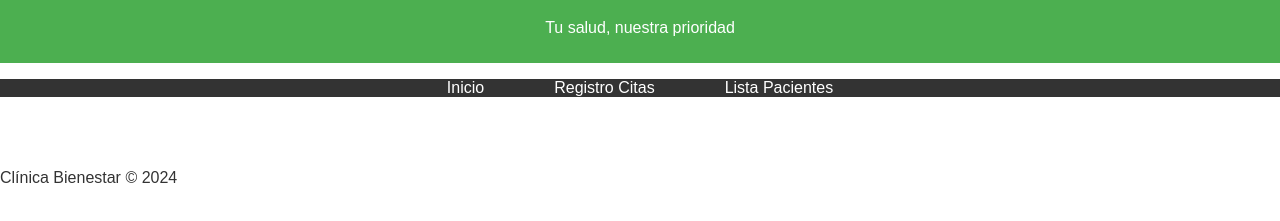
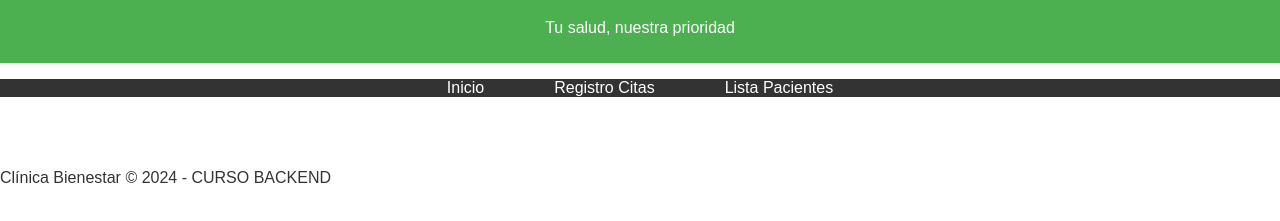
Before and after one commit to andrewbackend/pruebaback, a plain HTML site: page index.html in a window 1280 px wide. Shown: the part 71-292 px from the top of the page. Drawn offline with Linux system fonts and the light colour scheme.

Commit message:
cambios ultimos

```diff
--- a/index.html
+++ b/index.html
@@ -20,7 +20,7 @@
     </nav>
     <main id="contenido-principal"></main>
     <footer>
-        <p>Clínica Bienestar &copy; 2024</p>
+        <p>Clínica Bienestar &copy; 2024 - CURSO BACKEND</p>
     </footer>
     <script src="script.js"></script>
 </body>
```
